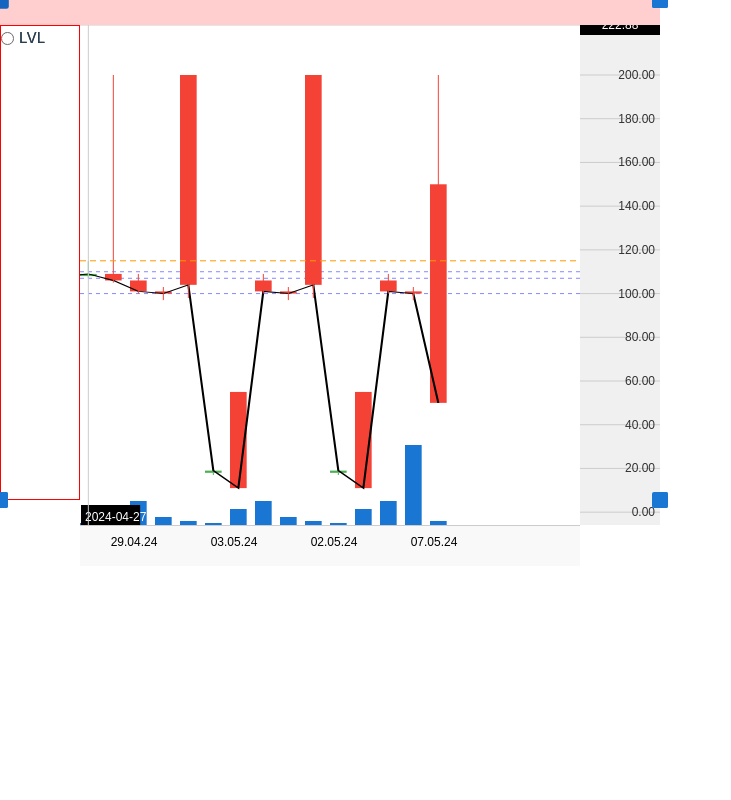
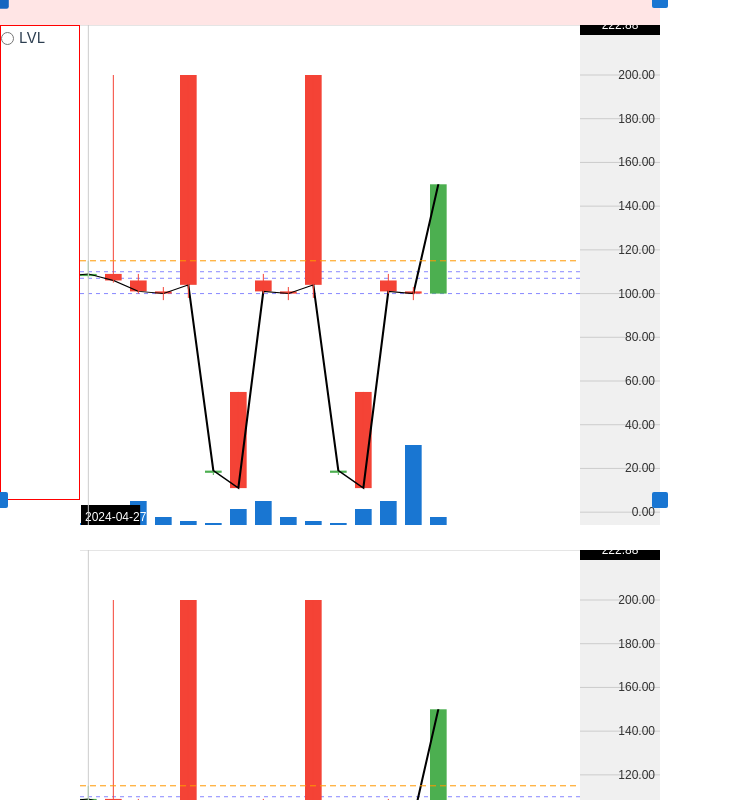
Before and after one commit to ZhigarMosta/stocks-analitics, a Vue app: page / in a window 1280 px wide. Shown: the top 800 px of the page, without its empty margins (0-731 px from the left). Built offline with nearby package versions, Linux system fonts and the light colour scheme.

Commit message:
conect charts - candels

```diff
--- a/src/App.vue
+++ b/src/App.vue
@@ -1,13 +1,21 @@
 <script setup lang="ts">
+import { storeToRefs } from "pinia";
 import Charts from "./components/Charts.vue";
+import { useUserStore } from "./stores/user/user";
+const userStore = useUserStore();
+const { windiows } = storeToRefs(userStore);
 </script>
 
 <template>
   <div class="charts">
-    <Charts />
-    <Charts />
+    <Charts
+      v-for="windiow in windiows"
+      :key="windiow.window_id"
+      :window_id="windiow.window_id"
+      :height="windiow.height"
+      :charts="windiow.charts"
+    />
   </div>
 </template>
 
-<style lang="scss" scoped>
-</style>
+<style lang="scss" scoped></style>
--- a/src/components/Chart.vue
+++ b/src/components/Chart.vue
@@ -39,24 +39,25 @@ import { PRICE_CANVAS_WIDTH, useChartPriceStore } from "@/stores/charts/price";
 import { useInstrumentStore } from "@/stores/instruments/main";
 import { storeToRefs } from "pinia";
 import { onMounted, onUnmounted, ref, Ref } from "vue";
+import { ICandel, IChart } from "../stores/user/user";
 
 const props = defineProps<{
   timeCtx: Ref;
   width: number;
   height: number;
+  charts: IChart;
 }>();
 
 const storeChartMain = useChartMainStore();
 const { drawChart } = storeChartMain;
 const priceChart = useChartPriceStore();
 const { priceFromY } = priceChart;
-const candelChart = useChartCandelStore();
-const { candles } = storeToRefs(candelChart);
 const emaStore = useChartEmaStore();
 const { isClickOnEMA } = emaStore;
 const instrumentStore = useInstrumentStore();
 const { onAddInstrument } = instrumentStore;
 
+let candels = props.charts.candels;
 const candleWidth = ref(8);
 
 const priceCanvas = ref(null);
@@ -86,9 +87,6 @@ function endPan() {
 }
 
 function onMainWheel(e: WheelEvent) {
-  const candelStore = useChartCandelStore();
-  const { candles } = storeToRefs(candelStore);
-
   e.preventDefault();
   const zoomFactor = 1.1;
   const delta = e.deltaY < 0 ? zoomFactor : 1 / zoomFactor;
@@ -111,7 +109,7 @@ function onMainWheel(e: WheelEvent) {
     const deltaWorldPivot = worldPivotAfter - worldPivotBefore;
     offset.value.x += deltaWorldPivot * scale.value;
 
-    const totalGraphWidth = candles.value.length * newTotalWidth * scale.value;
+    const totalGraphWidth = candels.length * newTotalWidth * scale.value;
     const minOffsetX = Math.min(props.width - totalGraphWidth, 0);
     offset.value.x = Math.max(minOffsetX, offset.value.x);
   }
@@ -131,7 +129,8 @@ function onMainWheel(e: WheelEvent) {
     scale.value,
     candleWidth.value,
     centerPrice.value,
-    priceRange.value
+    priceRange.value,
+    candels
   );
 }
 
@@ -166,16 +165,14 @@ function onMouseMove(e) {
     scale.value,
     candleWidth.value,
     centerPrice.value,
-    priceRange.value
+    priceRange.value,
+    candels
   );
 }
 
 function clampHorizontalOffset() {
-  const candelStore = useChartCandelStore();
-  const { candles } = storeToRefs(candelStore);
-
   const totalCandleWidth = candleWidth.value + spacing.value;
-  const totalWidth = totalCandleWidth * candles.value.length * scale.value;
+  const totalWidth = totalCandleWidth * candels.length * scale.value;
 
   const minOffsetX = -(totalWidth - candleWidth.value * scale.value);
   const maxOffsetX = candleWidth.value * scale.value;
@@ -231,7 +228,8 @@ function onPriceWheel(e) {
     scale.value,
     candleWidth.value,
     centerPrice.value,
-    priceRange.value
+    priceRange.value,
+    candels
   );
 }
 
@@ -279,7 +277,8 @@ function onPriceScaleDrag(e) {
     scale.value,
     candleWidth.value,
     centerPrice.value,
-    priceRange.value
+    priceRange.value,
+    candels
   );
 }
 
@@ -309,7 +308,8 @@ function onCanvasContextMenu(e) {
       scale.value,
       candleWidth.value,
       centerPrice.value,
-      priceRange.value
+      priceRange.value,
+      candels
     )
   ) {
     e.preventDefault();
@@ -319,7 +319,7 @@ function onCanvasContextMenu(e) {
 
   onAddInstrument(
     e,
-    props.timeCtx.value,
+    props.timeCtx,
     priceCtx.value,
     mainCtx.value,
     props.width,
@@ -331,13 +331,14 @@ function onCanvasContextMenu(e) {
     scale.value,
     candleWidth.value,
     centerPrice.value,
-    priceRange.value
+    priceRange.value,
+    candels
   );
 }
 
 const handleResize = () => {
   drawChart(
-    props.timeCtx.value,
+    props.timeCtx,
     priceCtx.value,
     mainCtx.value,
     props.width,
@@ -349,13 +350,16 @@ const handleResize = () => {
     scale.value,
     candleWidth.value,
     centerPrice.value,
-    priceRange.value
+    priceRange.value,
+    candels
   );
 };
 
 onMounted(() => {
-  const highs = candles.value.map((c) => c.high);
-  const lows = candles.value.map((c) => c.low);
+  // candels = props.charts.candels;
+
+  const highs = candels.map((c) => c.high);
+  const lows = candels.map((c) => c.low);
   centerPrice.value = (Math.max(...highs) + Math.min(...lows)) / 2;
   priceRange.value = Math.max(...highs) - Math.min(...lows);
   if (priceRange.value === 0) priceRange.value = 10;
@@ -370,7 +374,7 @@ onMounted(() => {
   const halfScreenWidth = props.width / 2;
   scale.value = halfScreenWidth / candlesWidthOnScreen;
 
-  const totalCandlesWidth = totalCandleWidth * candles.value.length;
+  const totalCandlesWidth = totalCandleWidth * candels.length;
   offset.value.x = -(totalCandlesWidth * scale.value) + props.width * 0.75;
 
   resizeEventBus.value.onResize(handleResize);
@@ -388,7 +392,8 @@ onMounted(() => {
     scale.value,
     candleWidth.value,
     centerPrice.value,
-    priceRange.value
+    priceRange.value,
+    candels
   );
 });
 
--- a/src/components/Charts.vue
+++ b/src/components/Charts.vue
@@ -21,10 +21,13 @@
 
       <div>
         <Chart
+        v-for="(chart, index) in props.charts"
           v-if="timeCtx"
+          :key="index"
           :timeCtx="timeCtx"
           :width="width"
           :height="height"
+          :charts="chart"
         />
         <canvas
           ref="timeCanvas"
@@ -83,6 +86,13 @@ import { Instruments, useInstrumentStore } from "@/stores/instruments/main";
 import Chart from "./Chart.vue";
 import { TIME_CANVAS_HEIGHT } from "@/stores/charts/time";
 import { resizeEventBus } from "@/eventBuses/resize-bus";
+import { IChart } from "@/stores/user/user";
+
+const props = defineProps<{
+  window_id: number;
+  height: number;
+  charts: Array<IChart>;
+}>();
 
 const chartContainer = ref(null);
 const widthInstrumentsAndPrice = 160;
--- a/src/stores/charts/time.ts
+++ b/src/stores/charts/time.ts
@@ -1,6 +1,7 @@
 import { defineStore, storeToRefs } from "pinia";
 import { Ref } from "vue";
 import { useChartCandelStore } from "./candel";
+import { ICandel } from "../user/user";
 
 export const TIME_CANVAS_HEIGHT = 40;
 
@@ -11,7 +12,7 @@ export const useChartTimeStore = defineStore("chartTime", () => {
     spacing: number,
     offset: { x: number; y: number },
     scale: number,
-    candles: Ref,
+    candles: Array<ICandel>,
     timeCtx
   ) {
     const ctx = timeCtx;
@@ -29,7 +30,7 @@ export const useChartTimeStore = defineStore("chartTime", () => {
 
     const skip = Math.ceil(60 / (candleWidth * scale));
 
-    candles.value.forEach((candle, i) => {
+    candles.forEach((candle, i) => {
       const x = i * candleStep;
       if (x < visibleStart || x > visibleEnd || i % skip !== 0) return;
 
@@ -53,18 +54,16 @@ export const useChartTimeStore = defineStore("chartTime", () => {
     spacing: number,
     offset: { x: number; y: number },
     scale: number,
-    candleWidth: number
+    candleWidth: number,
+    candles: Array<ICandel>
   ) {
-    const candelStore = useChartCandelStore();
-    const { candles } = storeToRefs(candelStore);
-
-    if (!candles.value.length) return;
+    if (!candles.length) return;
 
     const relativeMouseX = (mouse.x - offset.x) / scale;
     const totalCandleWidth = candleWidth + spacing;
     const index = Math.floor(relativeMouseX / totalCandleWidth);
 
-    const candle = candles.value[index];
+    const candle = candles[index];
     if (!candle) return;
 
     const x = index * totalCandleWidth + candleWidth / 2;
@@ -96,19 +95,18 @@ export const useChartTimeStore = defineStore("chartTime", () => {
     offset: { x: number; y: number },
     scale: number,
     candleWidth: number,
+    candles: Array<ICandel>
   ) {
-    const candelStore = useChartCandelStore();
-    const { candles } = storeToRefs(candelStore);
     // const priceStore = useChartPriceStore();
     // const { scaleYFromPrice } = priceStore;
 
-    if (!candles.value.length) return;
+    if (!candles.length) return;
 
     const relativeMouseX = (mouse.x - offset.x) / scale;
     const totalCandleWidth = candleWidth + spacing;
     const index = Math.floor(relativeMouseX / totalCandleWidth);
 
-    const candle = candles.value[index];
+    const candle = candles[index];
     if (!candle) return;
 
     // const highY = scaleYFromPrice(
--- a/src/stores/charts/volume.ts
+++ b/src/stores/charts/volume.ts
@@ -1,21 +1,20 @@
 import { defineStore, storeToRefs } from "pinia";
 import { useChartCandelStore } from "./candel";
+import { ICandel } from "../user/user";
 
 export const useChartVolumeStore = defineStore("chartVolume", () => {
   function drawVolumes(
     ctx,
     height: number,
     spacing: number,
-    candleWidth: number
+    candleWidth: number,
+    candles: Array<ICandel>
   ) {
-    const chartCandels = useChartCandelStore();
-    const { candles } = storeToRefs(chartCandels);
-
-    const maxVolume = Math.max(...candles.value.map((c) => c.volume));
+    const maxVolume = Math.max(...candles.map((c) => c.volume));
     const volumeAreaHeight = 100;
     const volumeTop = height - volumeAreaHeight;
 
-    candles.value.forEach((c, i) => {
+    candles.forEach((c, i) => {
       const x = i * (candleWidth + spacing);
       const barWidth = candleWidth;
       const barHeight = (c.volume / maxVolume) * (volumeAreaHeight - 20);
--- a/src/stores/user/user.ts
+++ b/src/stores/user/user.ts
@@ -1,20 +1,37 @@
 import { defineStore } from "pinia";
 import { ref } from "vue";
 
+export interface IWindow {
+  window_id: number;
+  height: number;
+  charts: Array<IChart>;
+}
+
+export interface IChart {
+  id: number;
+  candels?: Array<ICandel>;
+  volume?: Array<ICandel>;
+}
+
+export interface ICandel {
+  time: number;
+  open: number;
+  high: number;
+  low: number;
+  close: number;
+  date: string;
+  volume: number;
+}
+
 export const useUserStore = defineStore("user", () => {
-  const settings = ref([
+  const windiows = ref<Array<IWindow>>([
     {
       window_id: 0,
       height: 500,
-      refTime: null,
       charts: [
         {
           id: 0,
-          chartType: "candel",
-          values: {
-            refCandel: null,
-            refPrice: null,
-            data: [
+          candels: [
             {
               time: 1,
               open: 150,
@@ -161,20 +178,176 @@ export const useUserStore = defineStore("user", () => {
             },
             {
               time: 7,
+              open: 100,
+              high: 200,
+              low: 200,
+              close: 150,
+              date: "2024-05-07",
+              volume: 2000,
+            }
+          ]
+        },
+                {
+          id: 0,
+          candels: [
+            {
+              time: 1,
               open: 150,
+              high: 110,
+              low: 95,
+              close: 105,
+              date: "2024-04-25",
+              volume: 1000,
+            },
+            {
+              time: 2,
+              open: 105,
+              high: 112,
+              low: 102,
+              close: 108,
+              date: "2024-04-26",
+              volume: 2000,
+            },
+            {
+              time: 3,
+              open: 108,
+              high: 115,
+              low: 107,
+              close: 109,
+              date: "2024-04-27",
+              volume: 500,
+            },
+            {
+              time: 4,
+              open: 109,
+              high: 200,
+              low: 105,
+              close: 106,
+              date: "2024-04-28",
+              volume: 4000,
+            },
+            {
+              time: 5,
+              open: 106,
+              high: 109,
+              low: 100,
+              close: 101,
+              date: "2024-04-29",
+              volume: 6000,
+            },
+            {
+              time: 6,
+              open: 101,
+              high: 103,
+              low: 97,
+              close: 100,
+              date: "2024-04-30",
+              volume: 2000,
+            },
+            {
+              time: 7,
+              open: 200,
               high: 200,
               low: 98,
-                close: 50,
+              close: 104,
+              date: "2024-05-01",
+              volume: 1000,
+            },
+            {
+              time: 3,
+              open: 18,
+              high: 18,
+              low: 17,
+              close: 19,
+              date: "2024-05-02",
+              volume: 500,
+            },
+            {
+              time: 4,
+              open: 55,
+              high: 55,
+              low: 23,
+              close: 11,
+              date: "2024-05-03",
+              volume: 4000,
+            },
+            {
+              time: 5,
+              open: 106,
+              high: 109,
+              low: 100,
+              close: 101,
+              date: "2024-05-04",
+              volume: 6000,
+            },
+            {
+              time: 6,
+              open: 101,
+              high: 103,
+              low: 97,
+              close: 100,
+              date: "2024-05-06",
+              volume: 2000,
+            },
+            {
+              time: 7,
+              open: 200,
+              high: 200,
+              low: 98,
+              close: 104,
               date: "2024-05-07",
               volume: 1000,
             },
-            ],
+            {
+              time: 3,
+              open: 18,
+              high: 18,
+              low: 17,
+              close: 19,
+              date: "2024-05-02",
+              volume: 500,
             },
+            {
+              time: 4,
+              open: 55,
+              high: 55,
+              low: 23,
+              close: 11,
+              date: "2024-05-03",
+              volume: 4000,
             },
-      ],
+            {
+              time: 5,
+              open: 106,
+              high: 109,
+              low: 100,
+              close: 101,
+              date: "2024-05-04",
+              volume: 6000,
             },
-    ,
+            {
+              time: 6,
+              open: 101,
+              high: 103,
+              low: 97,
+              close: 100,
+              date: "2024-05-06",
+              volume: 20000,
+            },
+            {
+              time: 7,
+              open: 100,
+              high: 200,
+              low: 200,
+              close: 150,
+              date: "2024-05-07",
+              volume: 2000,
+            }
+          ]
+        }
+      ]
+    }
   ]);
 
-  return { settings };
+  return { windiows };
 });
```
Also changed, not shown: src/stores/charts/candel.ts (+4 -159 lines), src/stores/charts/ema.ts (+11 -12 lines), src/stores/charts/main.ts (+19 -13 lines), src/stores/charts/price.ts (+9 -12 lines), src/stores/instruments/level.ts (+5 -2 lines), src/stores/instruments/main.ts (+5 -2 lines). Lines whose indentation alone changed are shown as unchanged.
